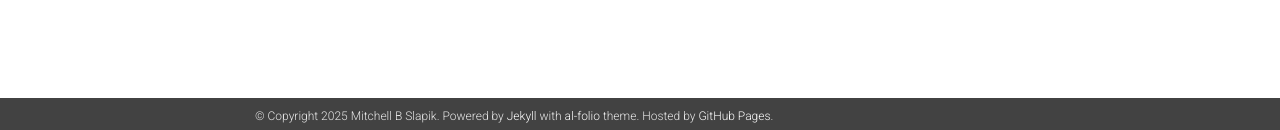
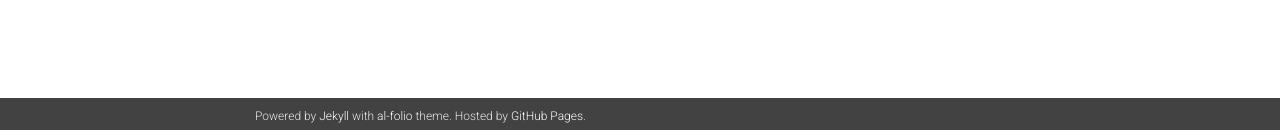
Before and after one commit to mitchellslapik/mitchellslapik.github.io, a Jekyll site: the page built from _pages/about.md, in a window 1280 px wide. Shown: the part 767-897 px from the top of the page. Built offline with Jekyll 4.4.1, drawn with Linux system fonts in a browser that asks for light colours; full-size pictures stand in for the smaller copies a plugin makes; comment, search, counter and statistics services are not loaded; a style sheet for code colours, icons or effects is not loaded.

Commit message:
Update footer.html

```diff
--- a/_includes/footer.html
+++ b/_includes/footer.html
@@ -1,7 +1,7 @@
     {% if site.footer_fixed %}
     <footer class="fixed-bottom">
       <div class="container mt-0">
-        &copy; Copyright {{ site.time | date: '%Y' }} {{ site.first_name }} {{ site.middle_name }} {{ site.last_name }}. {{ site.footer_text }}
+        {{ site.footer_text }}
         {%- if site.impressum_path -%}
         <a href="{{ site.url }}{{ site.baseurl }}{{ site.impressum_path }}">Impressum</a>.
         {%- endif -%}
@@ -13,7 +13,7 @@
     {%- else -%}
     <footer class="sticky-bottom mt-5">
       <div class="container">
-        &copy; Copyright {{ site.time | date: '%Y' }} {{ site.first_name }} {{ site.middle_name }} {{ site.last_name }}. {{ site.footer_text }}
+        {{ site.last_name }}. {{ site.footer_text }}
         {%- if site.impressum_path -%}
         <a href="{{ site.url }}{{ site.baseurl }}{{ site.impressum_path }}">Impressum</a>.
         {%- endif -%}
```
